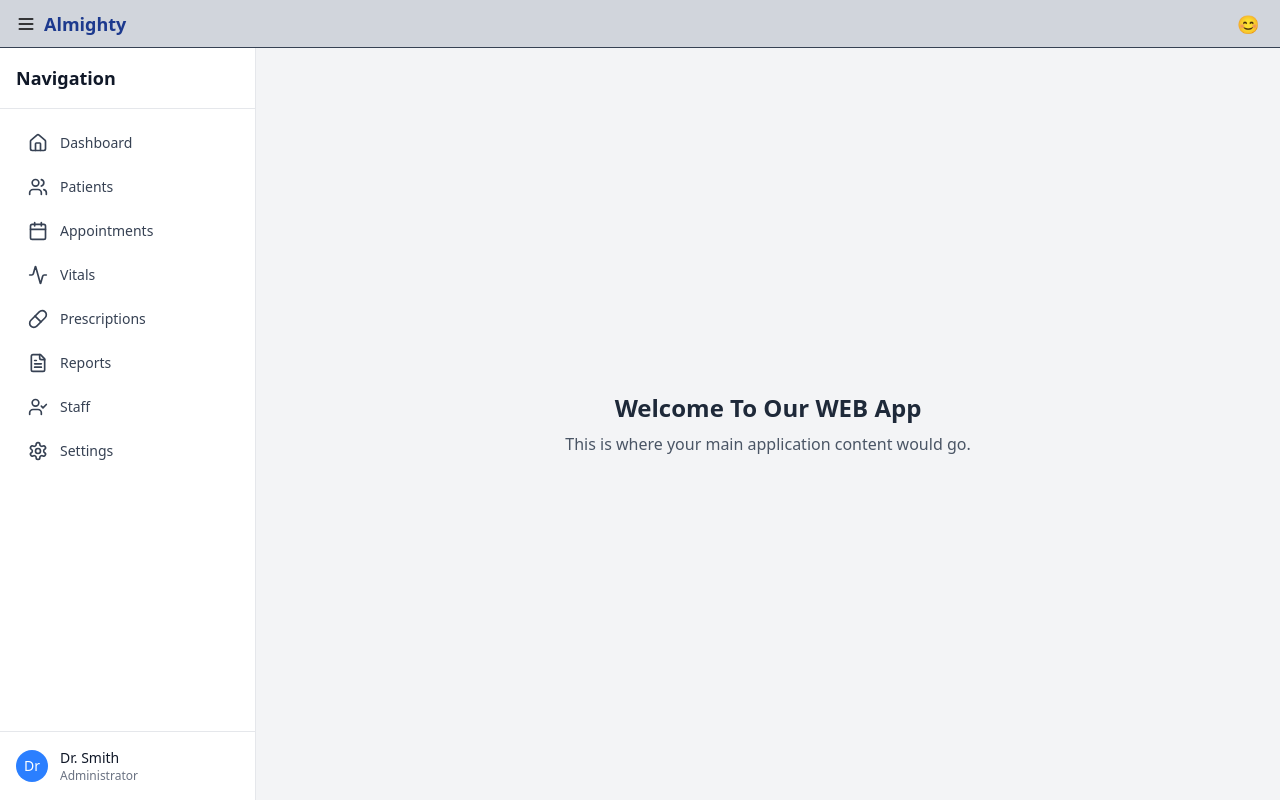
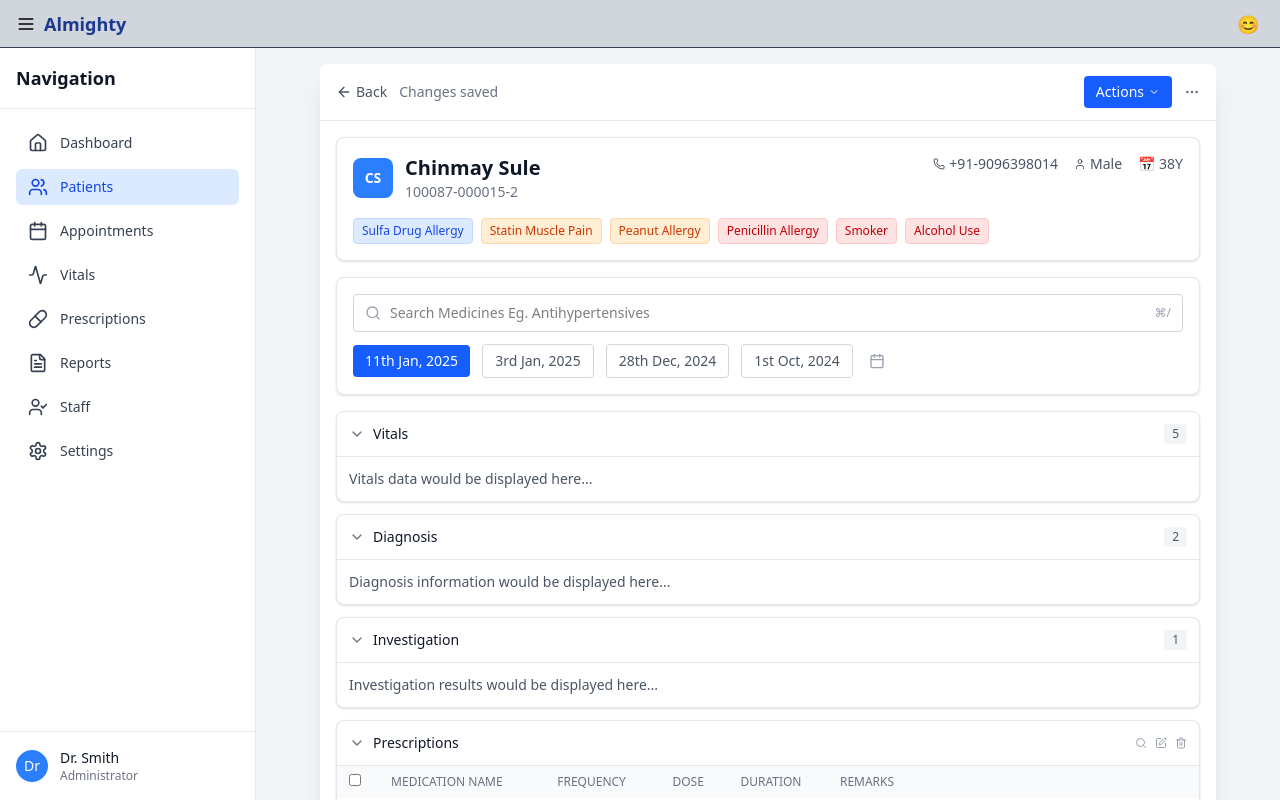
Before and after one commit to Sp6698/superHeroAssignment, a React (Vite) app: page /patients in a window 1280 px wide. Built offline with nearby package versions, Linux system fonts and the light colour scheme.

Commit message:
done with navigation

```diff
--- a/package.json
+++ b/package.json
@@ -14,6 +14,7 @@
     "lucide-react": "^0.511.0",
     "react": "^19.1.0",
     "react-dom": "^19.1.0",
+    "react-router-dom": "^7.6.1",
     "tailwindcss": "^4.1.7"
   },
   "devDependencies": {
--- a/src/App.jsx
+++ b/src/App.jsx
@@ -1,44 +1,42 @@
 import { useState } from 'react'
+import { BrowserRouter as Router, Routes, Route } from 'react-router-dom'
 import './App.css'
+import SideNav from './components/SideNav'
+import MainPage from './Pages/MainPage'
+import PatientPage from './Pages/PatientPage'
 import NavBar from './components/NavBar'
-import SideNav from './components/SideNav'
-import PatientInfo from './components/PatientInfo'
 
 function App() {
-  const [showPatientInfo, setShowPatientInfo] = useState(false)
   const [showSideNav, setShowSideNav] = useState(true) // open by default
-
-  const handleOpenPatientDialog = () => {
-    setShowPatientInfo(true)
-  }
-
-  const handleClosePatientDialog = () => {
-    setShowPatientInfo(false)
-  }
 
   const handleToggleSideNav = () => {
     setShowSideNav(prev => !prev)
   }
 
   return (
-    <div className='w-screen h-screen bg-gray-300 flex flex-col'>
-      <NavBar onMenuClick={handleToggleSideNav} />
+    <Router>
+      <div className='w-screen h-screen bg-gray-300 flex flex-col'>
+        <NavBar onMenuClick={handleToggleSideNav} />
 
-      <div className="flex flex-1 overflow-hidden">
-        {showSideNav && (
-          <SideNav onOpenPatientDialog={handleOpenPatientDialog} />
-        )}
+        <div className="flex flex-1 overflow-hidden">
+          {showSideNav && <SideNav />}
 
-        <main className="flex-1 bg-gray-100 flex items-center justify-center overflow-auto">
-          <div className="text-center">
-            <h1 className="text-2xl font-semibold text-gray-800">Welcome To Our WEB App</h1>
-            <p className="text-gray-600 mt-2">This is where your main application content would go.</p>
-          </div>
-        </main>
+          <main className="flex-1 bg-gray-100 overflow-auto">
+            <Routes>
+              <Route path="/" element={<MainPage />} />
+              <Route path="/patients" element={<PatientPage />} />
+              <Route path="/dashboard" element={<MainPage />} />
+              <Route path="/appointments" element={<div className="flex items-center justify-center h-full"><div className="text-center"><h1 className="text-2xl font-semibold text-gray-800">Appointments</h1><p className="text-gray-600 mt-2">Work in Progress...</p></div></div>} />
+              <Route path="/vitals" element={<div className="flex items-center justify-center h-full"><div className="text-center"><h1 className="text-2xl font-semibold text-gray-800">Vitals</h1><p className="text-gray-600 mt-2">Work in Progress...</p></div></div>} />
+              <Route path="/prescriptions" element={<div className="flex items-center justify-center h-full"><div className="text-center"><h1 className="text-2xl font-semibold text-gray-800">Prescriptions</h1><p className="text-gray-600 mt-2">Work in Progress...</p></div></div>} />
+              <Route path="/reports" element={<div className="flex items-center justify-center h-full"><div className="text-center"><h1 className="text-2xl font-semibold text-gray-800">Reports</h1><p className="text-gray-600 mt-2">Work in Progress...</p></div></div>} />
+              <Route path="/staff" element={<div className="flex items-center justify-center h-full"><div className="text-center"><h1 className="text-2xl font-semibold text-gray-800">Staff</h1><p className="text-gray-600 mt-2">Work in Progress...</p></div></div>} />
+              <Route path="/settings" element={<div className="flex items-center justify-center h-full"><div className="text-center"><h1 className="text-2xl font-semibold text-gray-800">Settings</h1><p className="text-gray-600 mt-2">Work in Progress...</p></div></div>} />
+            </Routes>
+          </main>
+        </div>
       </div>
-
-      {showPatientInfo && <PatientInfo onClose={handleClosePatientDialog} />}
-    </div>
+    </Router>
   )
 }
 
--- /dev/null
+++ b/src/Pages/MainPage.jsx
@@ -0,0 +1,14 @@
+import React from 'react'
+
+const MainPage = () => {
+    return (
+        <div className="flex items-center justify-center h-full">
+            <div className="text-center">
+                <h1 className="text-2xl font-semibold text-gray-800">Welcome To Our WEB App</h1>
+                <p className="text-gray-600 mt-2">This is where your main application content would go.</p>
+            </div>
+        </div>
+    )
+}
+
+export default MainPage
--- /dev/null
+++ b/src/Pages/PatientPage.jsx
@@ -0,0 +1,44 @@
+import React, { useState, useEffect } from 'react'
+import PatientInfoDialog from '../components/PatientInfoDialog'
+
+const PatientPage = () => {
+    const [showPatientDialog, setShowPatientDialog] = useState(false)
+
+    // Auto-open dialog when page loads
+    useEffect(() => {
+        setShowPatientDialog(true)
+    }, [])
+
+    const handleOpenDialog = () => {
+        setShowPatientDialog(true)
+    }
+
+    const handleCloseDialog = () => {
+        setShowPatientDialog(false)
+    }
+
+    return (
+        <div className="relative h-full">
+            <div className={`h-full ${showPatientDialog ? 'blur-sm' : ''} transition-all duration-200`}>
+                <div className="flex items-center justify-center h-full">
+                    <div className="text-center">
+                        <h1 className="text-3xl font-bold text-gray-800 mb-4">Patient Management</h1>
+                        <p className="text-gray-600 mb-6">This is the Patient Page - Manage all patient information here.</p>
+                        <button
+                            onClick={handleOpenDialog}
+                            className="bg-blue-600 text-white px-6 py-3 rounded-lg hover:bg-blue-700 transition-colors font-medium"
+                        >
+                            Open Patient Information Dialog
+                        </button>
+                    </div>
+                </div>
+            </div>
+
+            {showPatientDialog && (
+                <PatientInfoDialog onClose={handleCloseDialog} />
+            )}
+        </div>
+    )
+}
+
+export default PatientPage
--- a/src/components/SideNav.jsx
+++ b/src/components/SideNav.jsx
@@ -1,25 +1,27 @@
 import React from 'react'
+import { useNavigate, useLocation } from 'react-router-dom'
 import {
     Home, Users, Calendar, FileText, Settings,
     UserCheck, Activity, Pill
 } from 'lucide-react'
 
-const SideNav = ({ onOpenPatientDialog }) => {
+const SideNav = () => {
+    const navigate = useNavigate()
+    const location = useLocation()
+
     const menuItems = [
-        { icon: Home, label: 'Dashboard' },
-        { icon: Users, label: 'Patients' }, // trigger PatientInfo here
-        { icon: Calendar, label: 'Appointments' },
-        { icon: Activity, label: 'Vitals' },
-        { icon: Pill, label: 'Prescriptions' },
-        { icon: FileText, label: 'Reports' },
-        { icon: UserCheck, label: 'Staff' },
-        { icon: Settings, label: 'Settings' },
+        { icon: Home, label: 'Dashboard', path: '/dashboard' },
+        { icon: Users, label: 'Patients', path: '/patients' },
+        { icon: Calendar, label: 'Appointments', path: '/appointments' },
+        { icon: Activity, label: 'Vitals', path: '/vitals' },
+        { icon: Pill, label: 'Prescriptions', path: '/prescriptions' },
+        { icon: FileText, label: 'Reports', path: '/reports' },
+        { icon: UserCheck, label: 'Staff', path: '/staff' },
+        { icon: Settings, label: 'Settings', path: '/settings' },
     ]
 
-    const handleMenuClick = (label) => {
-        if (label === 'Patients') {
-            onOpenPatientDialog()
-        }
+    const handleMenuClick = (path) => {
+        navigate(path)
     }
 
     return (
@@ -33,8 +35,11 @@ const SideNav = ({ onOpenPatientDialog }) => {
                     {menuItems.map((item, index) => (
                         <button
                             key={index}
-                            onClick={() => handleMenuClick(item.label)}
-                            className="w-full flex items-center px-3 py-2 text-sm font-medium text-gray-700 hover:bg-blue-100 rounded-md transition"
+                            onClick={() => handleMenuClick(item.path)}
+                            className={`w-full flex items-center px-3 py-2 text-sm font-medium rounded-md transition ${location.pathname === item.path
+                                    ? 'bg-blue-100 text-blue-700'
+                                    : 'text-gray-700 hover:bg-blue-50'
+                                }`}
                         >
                             <item.icon className="w-5 h-5 mr-3" />
                             {item.label}
```
Also changed, not shown: src/components/PatientInfoDialog.jsx (renamed from src/components/PatientInfo.jsx), 1 other file (tests, documents, lock files or other folders).
